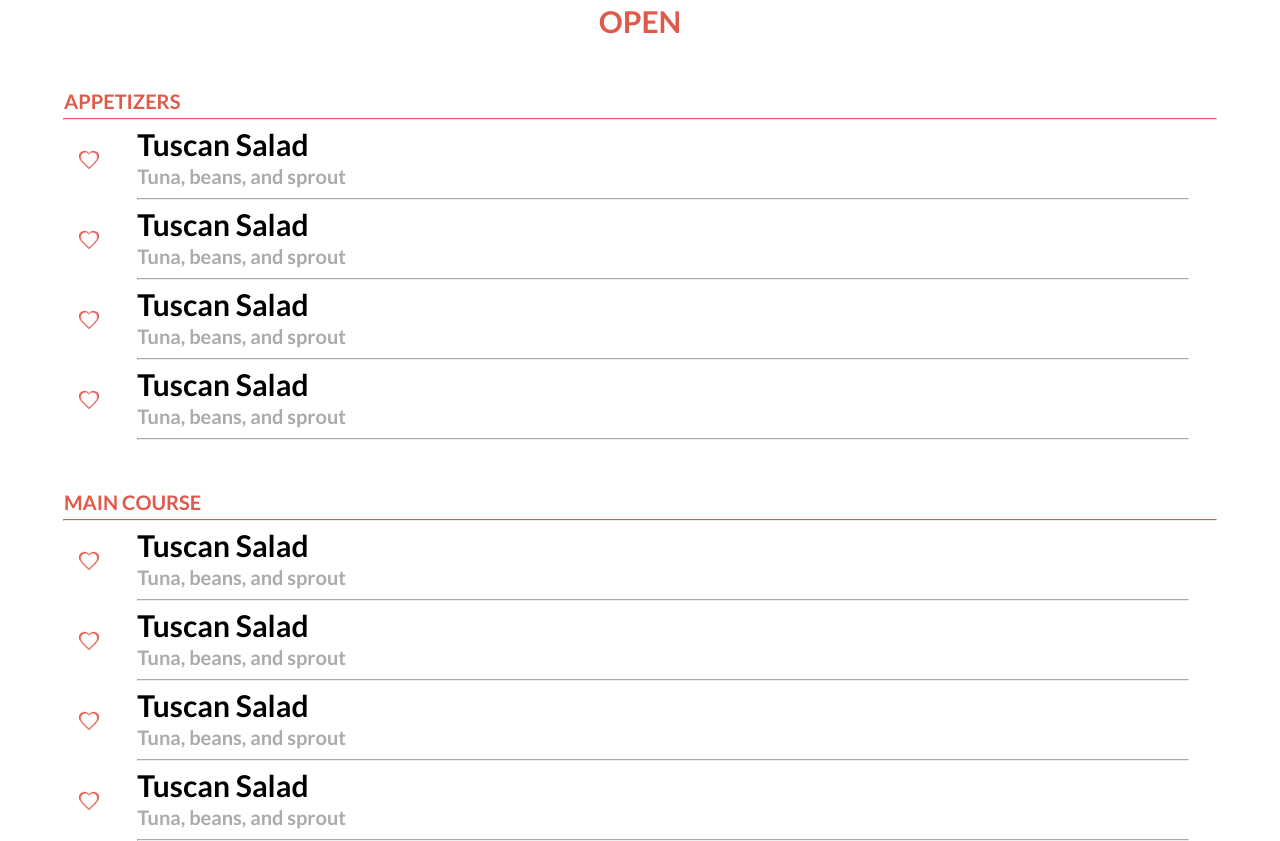
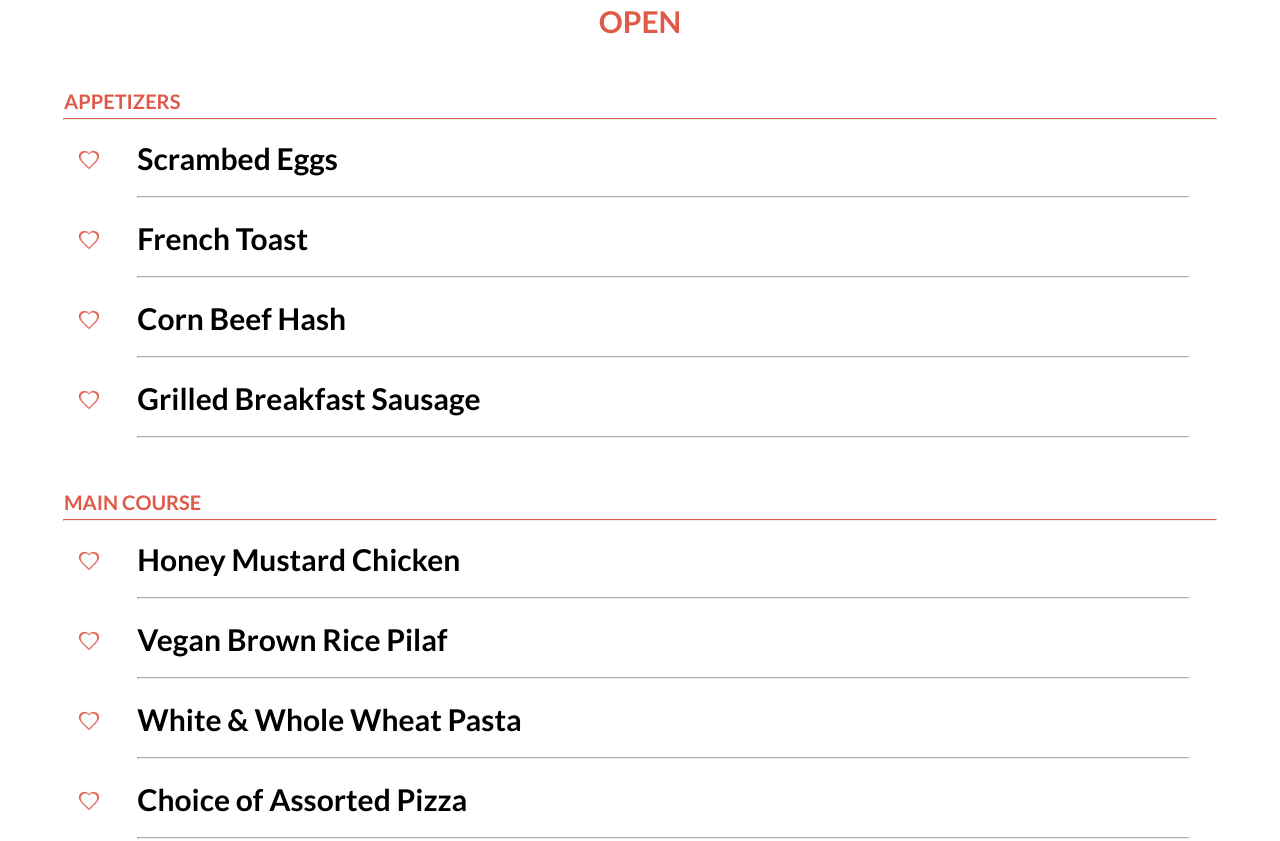
Before and after one commit to ss50/hungryatbrown-web, a website: page public/campusMenu.html in a window 1280 px wide. Shown: the part 477-1318 px from the top of the page. Drawn offline with nearby package versions, Linux system fonts and the light colour scheme.

Commit message:
Update campusMenu.html

```diff
--- a/public/campusMenu.html
+++ b/public/campusMenu.html
@@ -41,48 +41,6 @@
 				<li id="lunch">LUNCH</li>
 				<li id="dinner">DINNER</li>
 			</ul>
-			<script>
-			var madShitYo = function(rattyfinalres) {
-				$('#dining_halls li').click(function(e){
-					e.preventDefault()
-					$that = $(this); // item selected
-					$('#dining_halls').find('li').removeClass('active')
-					$that.addClass('active')
-				});
-
-				$('#meals li').click(function(e){
-					e.preventDefault()
-					$that = $(this); // item selected
-					$('#meals').find('li').removeClass('meals-active')
-					$that.addClass('meals-active')
-				});
-
-				$('#row img').click(function(e){
-					e.preventDefault()
-					$that = $(this); // item selected
-					if($that.className != 'row-liked') {
-						$that.addClass('row-liked')
-					} else {
-						$that.removeClass('row-liked')
-					}
-
-				});
-
-				for (var i=0; i<rattyfinalres.length; i++) {
-
-					// if (results.length<5){
-					// 	//breakfast
-					// }
-					console.log("row lifestyle:", row);
-
-					for (var j=0; j < row.length; j++) {
-													document.getElementById("food-name").innerHTML = ""+ rattyfinalres[i][j];
-
-					}
-				}
-			}
-
-			</script>
 
 			<hr id="division">
 			<h4 id="eatery-hours">OPEN</h4>
@@ -93,32 +51,28 @@
 				<div id="row">
 					<img src="css/heart.png" id="heart-image"></img>
 					<div class="food-content">
-						<h3 id="food-name">Tuscan Salad</h3>
-						<h5 id="food-description">Tuna, beans, and sprout</h5>
+						<h3 id="food-name">Scrambed Eggs</h3>
 						<hr id="subdivider">
 					</div>
 				</div>
 				<div id="row">
 					<img src="css/heart.png" id="heart-image"></img>
 					<div class="food-content">
-						<h3 id="food-name">Tuscan Salad</h3>
-						<h5 id="food-description">Tuna, beans, and sprout</h5>
+						<h3 id="food-name">French Toast</h3>
 						<hr id="subdivider">
 					</div>
 				</div>
 				<div id="row">
 					<img src="css/heart.png" id="heart-image"></img>
 					<div class="food-content">
-						<h3 id="food-name">Tuscan Salad</h3>
-						<h5 id="food-description">Tuna, beans, and sprout</h5>
+						<h3 id="food-name">Corn Beef Hash</h3>
 						<hr id="subdivider">
 					</div>
 				</div>
 				<div id="row">
 					<img src="css/heart.png" id="heart-image"></img>
 					<div class="food-content">
-						<h3 id="food-name">Tuscan Salad</h3>
-						<h5 id="food-description">Tuna, beans, and sprout</h5>
+						<h3 id="food-name">Grilled Breakfast Sausage</h3>
 						<hr id="subdivider">
 					</div>
 				</div>
@@ -130,32 +84,28 @@
 				<div id="row">
 					<img src="css/heart.png" id="heart-image"></img>
 					<div class="food-content">
-						<h3 id="food-name">Tuscan Salad</h3>
-						<h5 id="food-description">Tuna, beans, and sprout</h5>
+						<h3 id="food-name">Honey Mustard Chicken</h3>
 						<hr id="subdivider">
 					</div>
 				</div>
 				<div id="row">
 					<img src="css/heart.png" id="heart-image"></img>
 					<div class="food-content">
-						<h3 id="food-name">Tuscan Salad</h3>
-						<h5 id="food-description">Tuna, beans, and sprout</h5>
+						<h3 id="food-name">Vegan Brown Rice Pilaf</h3>
 						<hr id="subdivider">
 					</div>
 				</div>
 				<div id="row">
 					<img src="css/heart.png" id="heart-image"></img>
 					<div class="food-content">
-						<h3 id="food-name">Tuscan Salad</h3>
-						<h5 id="food-description">Tuna, beans, and sprout</h5>
+						<h3 id="food-name">White & Whole Wheat Pasta</h3>
 						<hr id="subdivider">
 					</div>
 				</div>
 				<div id="row">
 					<img src="css/heart.png" id="heart-image"></img>
 					<div class="food-content">
-						<h3 id="food-name">Tuscan Salad</h3>
-						<h5 id="food-description">Tuna, beans, and sprout</h5>
+						<h3 id="food-name">Choice of Assorted Pizza</h3>
 						<hr id="subdivider">
 					</div>
 				</div>
--- a/public/css/campusMenu.css
+++ b/public/css/campusMenu.css
@@ -56,16 +56,9 @@ body {
 }
 
 #food-name {
-	margin: 6px 0px 2px;
+	margin: 20px 0px;
 	margin-left: 2%;
 	font-size: 30px;
-}
-
-#food-description {
-	font-size: 20px;
-	color: #ababab;
-	margin: 0px;
-	margin-left: 2%;
 }
 
 #dining_halls{
--- a/public/index.js
+++ b/public/index.js
@@ -12,9 +12,46 @@ var closingsoon;
 var closed;
 var rattyfinalres=[];
 var vdubfinalres=[];
+
+
+var madShitYo = function(rattyfinalres) {
+    $('#dining_halls li').click(function(e){
+        e.preventDefault()
+        $that = $(this); // item selected
+        $('#dining_halls').find('li').removeClass('active')
+        $that.addClass('active')
+    });
+
+    $('#meals li').click(function(e){
+        e.preventDefault()
+        $that = $(this); // item selected
+        $('#meals').find('li').removeClass('meals-active')
+        $that.addClass('meals-active')
+    });
+
+    $('#row img').click(function(e){
+        e.preventDefault()
+        $that = $(this); // item selected
+        if($that.className != 'row-liked') {
+            $that.addClass('row-liked')
+        } else {
+            $that.removeClass('row-liked')
+        }
+    });
+
+    for (var i=0; i<rattyfinalres.length; i++) {
+        var row = rattyfinalres[i];
+        for (var j=0; j<row.length; j++) {
+            console.log("ITEMS:"+ rattyfinalres[i][j])
+            $('#food-name').innerHTML=rattyfinalres[i][j];
+            $('#food-description').innerHTML=rattyfinalres[i][j];
+        }
+    }
+}
+
 //test methods
 $(window).load(function() {
-console.log("here");
+console.log("loaded");
          //$("#hello").click(function() {
 
          //getVdub();
@@ -170,12 +207,13 @@ function getRatty(){
                     rresults.push(grill);
                     rresults.push(rootsshoots);
                 }
-                //console.log(rresults);
-                rattyfinalres = rresults;
+                console.log("RATTY: " + rresults);
+
 
 
 
                 madShitYo(data.menus)
+                rattyfinalres = rresults;
 
                 return rresults;
             }
```
Also changed, not shown: public/home.html (deleted), public/settings.html (deleted).
